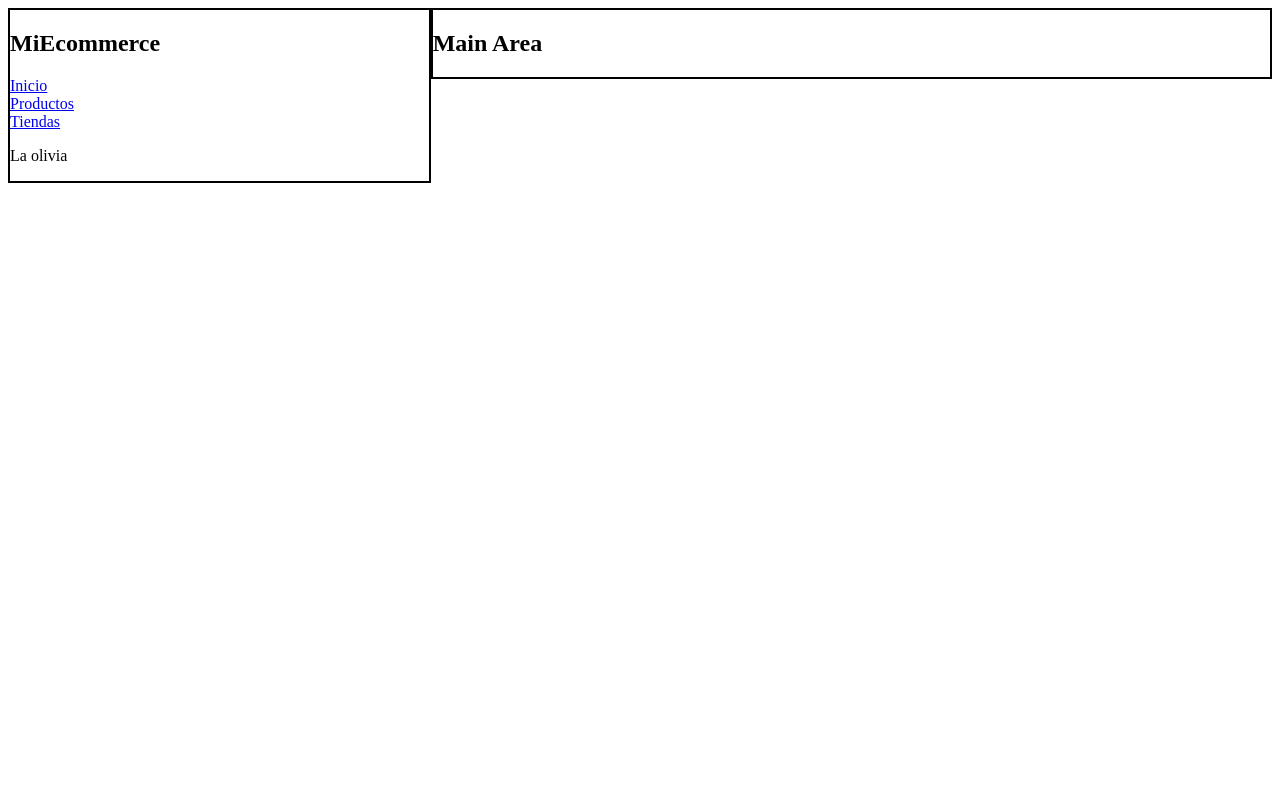
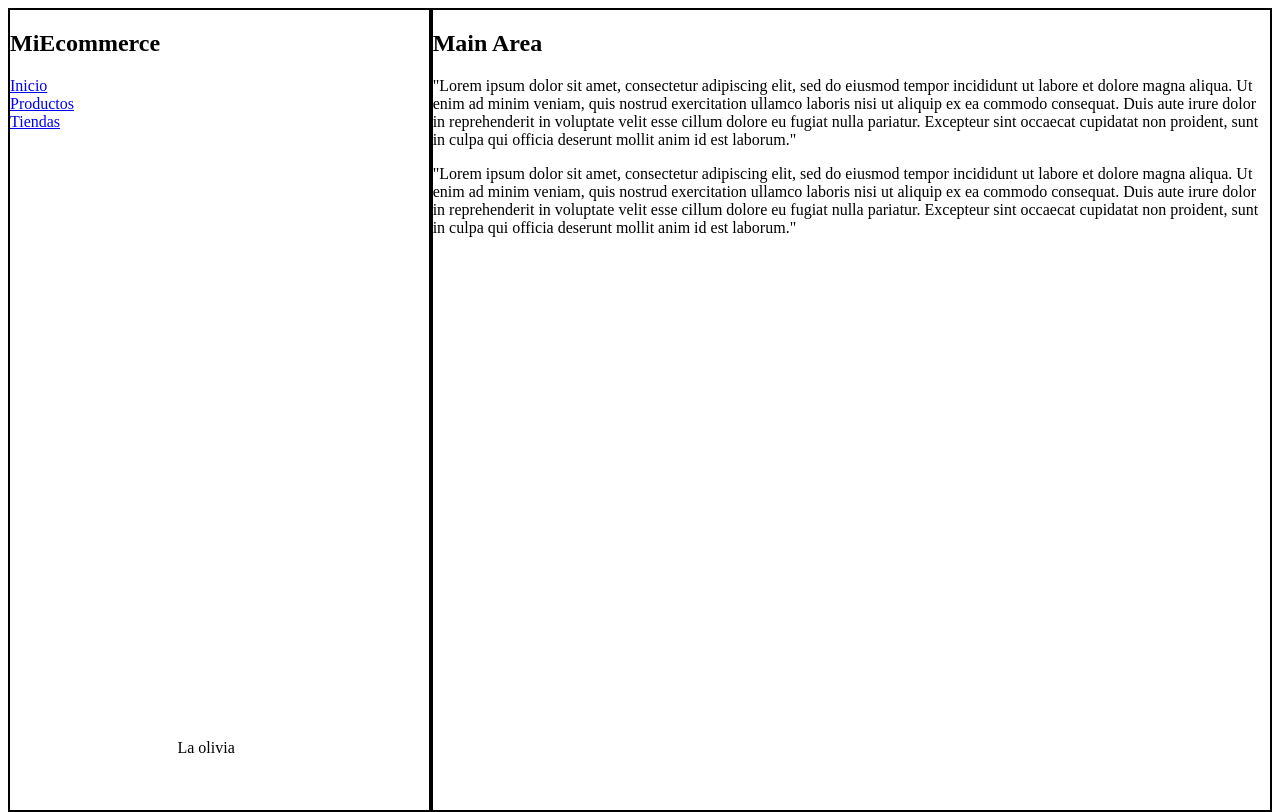
Before and after one commit to aamocca/sprint4ecommerce, a React (Create React App) app: page / in a window 1280 px wide. Built offline with nearby package versions, Linux system fonts and the light colour scheme.

Commit message:
Comienzo navbar

```diff
--- a/package.json
+++ b/package.json
@@ -9,6 +9,7 @@
     "axios": "^0.26.0",
     "react": "^17.0.2",
     "react-dom": "^17.0.2",
+    "react-icons": "^4.3.1",
     "react-router-dom": "^6.2.1",
     "react-scripts": "5.0.0",
     "web-vitals": "^2.1.4"
--- a/src/App.js
+++ b/src/App.js
@@ -1,5 +1,5 @@
 import Main from "./components/Main";
-import Sidebar from "./components/Sidebar";
+import Navbar from "./components/Navbar/Navbar";
 import Header from "./components/Header";
 import MenuAdmin from "./components/MenuAdmin";
 
@@ -7,7 +7,7 @@
   return (
     <div className="App">
       {/* <Header />
-      <Sidebar />
+      <Navbar />
       <Main /> */}
       <MenuAdmin />
     </div>
--- a/src/components/MenuAdmin.js
+++ b/src/components/MenuAdmin.js
@@ -8,21 +8,23 @@
         <section className="sideBar">
           <h1>MiEcommerce</h1>
 
-          <div className="SbInicio">
+          <div className="menus SbInicio">
             <Link to="/">Inicio</Link>
           </div>
-          <div className="SbProductos">
+          <div className="menus SbProductos">
             <Link to="/products">Productos</Link>
           </div>
-          <div className="SbTiendas">
+          <div className="menus SbTiendas">
             <Link to="*">Tiendas</Link>
           </div>
-          <div className="imgOlivia">
+          <div className="menus imgOlivia">
             <p>La olivia</p>
           </div>
         </section>
-        <section className="mainArea">
+        <section className="menus mainArea">
           <h1>Main Area</h1>
+          <p>"Lorem ipsum dolor sit amet, consectetur adipiscing elit, sed do eiusmod tempor incididunt ut labore et dolore magna aliqua. Ut enim ad minim veniam, quis nostrud exercitation ullamco laboris nisi ut aliquip ex ea commodo consequat. Duis aute irure dolor in reprehenderit in voluptate velit esse cillum dolore eu fugiat nulla pariatur. Excepteur sint occaecat cupidatat non proident, sunt in culpa qui officia deserunt mollit anim id est laborum."</p>
+          <p>"Lorem ipsum dolor sit amet, consectetur adipiscing elit, sed do eiusmod tempor incididunt ut labore et dolore magna aliqua. Ut enim ad minim veniam, quis nostrud exercitation ullamco laboris nisi ut aliquip ex ea commodo consequat. Duis aute irure dolor in reprehenderit in voluptate velit esse cillum dolore eu fugiat nulla pariatur. Excepteur sint occaecat cupidatat non proident, sunt in culpa qui officia deserunt mollit anim id est laborum."</p>
         </section>
       </div>
     </>
--- a/src/components/Sidebar.js
+++ b/src/components/Navbar/Navbar.js
@@ -1,15 +1,18 @@
 import { Link } from "react-router-dom";
 
-const Sidebar = () => {
+function Navbar() {
   return (
+
     <>
-      <p>Esto es un sidebar</p>
+    <div className="navbar">
+
       <Link to="/products">Listas</Link>
       <Link to="/">Home</Link>
       <Link to="/products/:id">Product</Link>
       <Link to="/products/new">New</Link>
+    </div>
     </>
   );
 };
 
-export default Sidebar;
+export default Navbar;
--- a/src/css/MenuAdmin.css
+++ b/src/css/MenuAdmin.css
@@ -1,3 +1,8 @@
+html{
+  width: 100%;
+  height: 100%;
+}
+
 .menuAdmin {
   display: flex;
   flex-wrap: nowrap;
@@ -9,14 +14,18 @@
   width: 50%;
   border: solid 2px black;
   bottom: 0;
-  height: 100%;
+  height: 100vh;
 }
 .imgOlivia {
-  bottom: 0;
+  margin-top: 76vh;
+  padding-left: 40%;
 }
 
 .mainArea {
-  height: 80%;
+  height: 100vh;
   width: 100%;
   border: solid 2px black;
 }
+.menus{
+  text-decoration: none;
+}
```
Also changed, not shown: src/components/Navbar/Navbar.css (added), src/components/Navbar/SidebarData.js (added), 1 other file (tests, documents, lock files or other folders).
